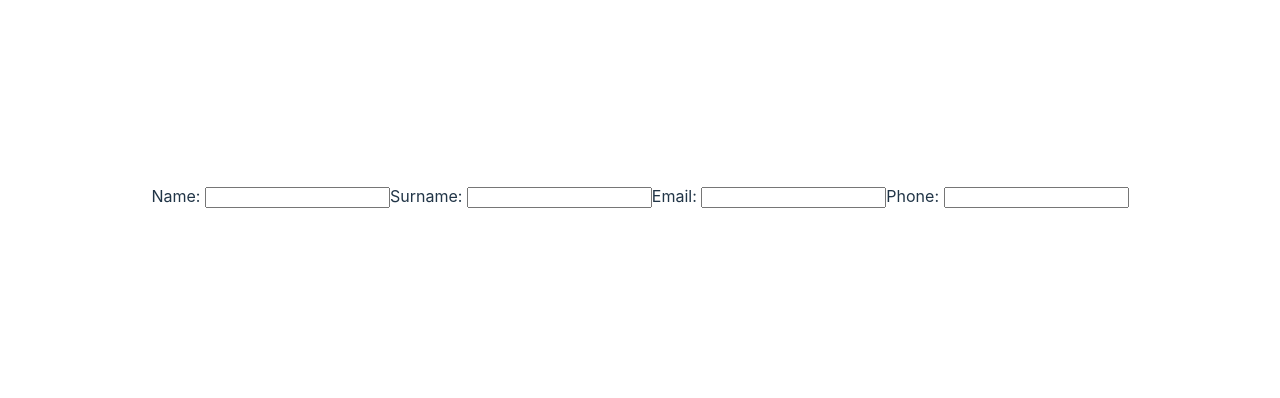
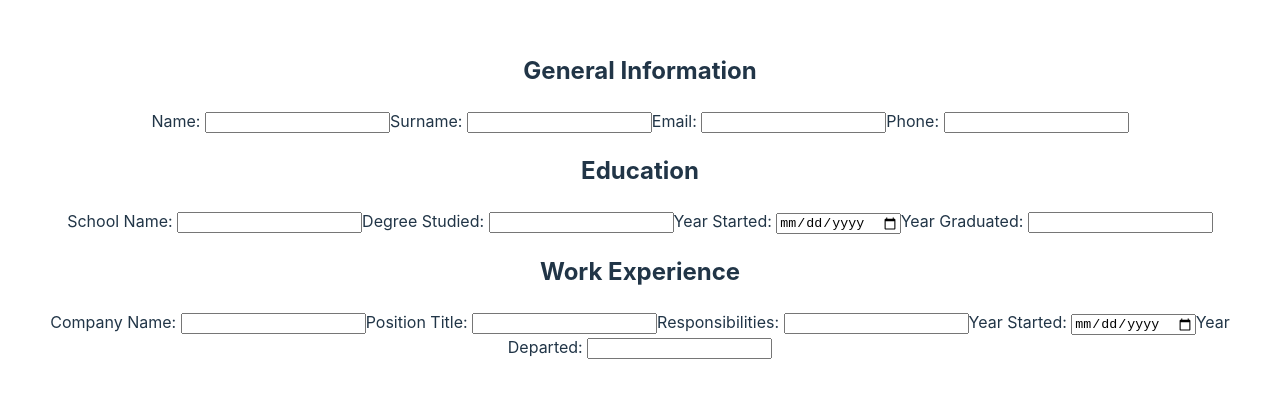
Before and after one commit to AlexVNep/cvApplication, a React (Vite) app: page / in a window 1280 px wide. Shown: the part 204-602 px from the top of the page. Built offline with nearby package versions, Linux system fonts and the light colour scheme.

Commit message:
feat: add education and work exp to form to render

```diff
--- a/src/components/Form.jsx
+++ b/src/components/Form.jsx
@@ -1,10 +1,23 @@
 import PersonalDetailsInput from "./PersonalDetailsInput";
+import EducationInput from "./EducationInput";
+import WorkXpInput from "./WorkXpInput";
 
 function Form() {
   return (
     <>
       <form action="#" method="post">
-        <PersonalDetailsInput />
+        <div>
+          <h2>General Information</h2>
+          <PersonalDetailsInput />
+        </div>
+        <div>
+          <h2>Education</h2>
+          <EducationInput />
+        </div>
+        <div>
+          <h2>Work Experience</h2>
+          <WorkXpInput />
+        </div>
       </form>
     </>
   );
```
